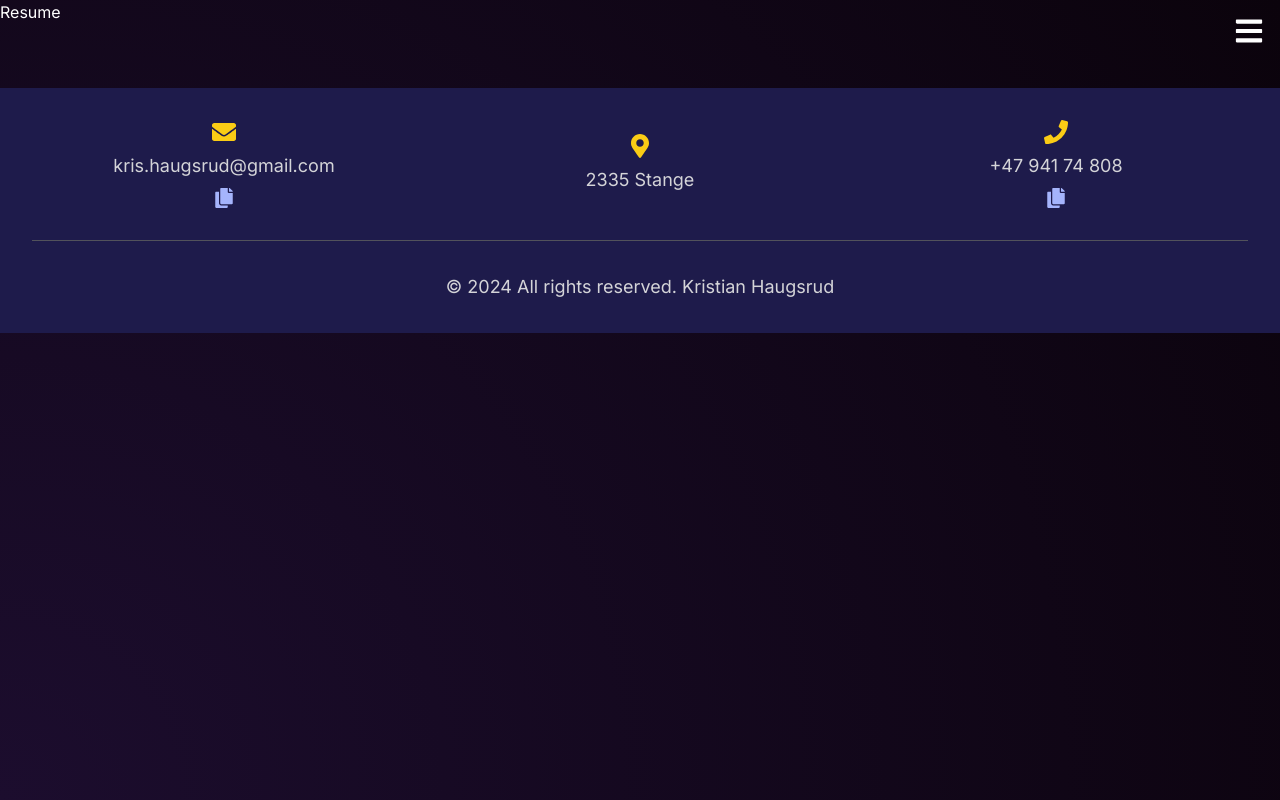
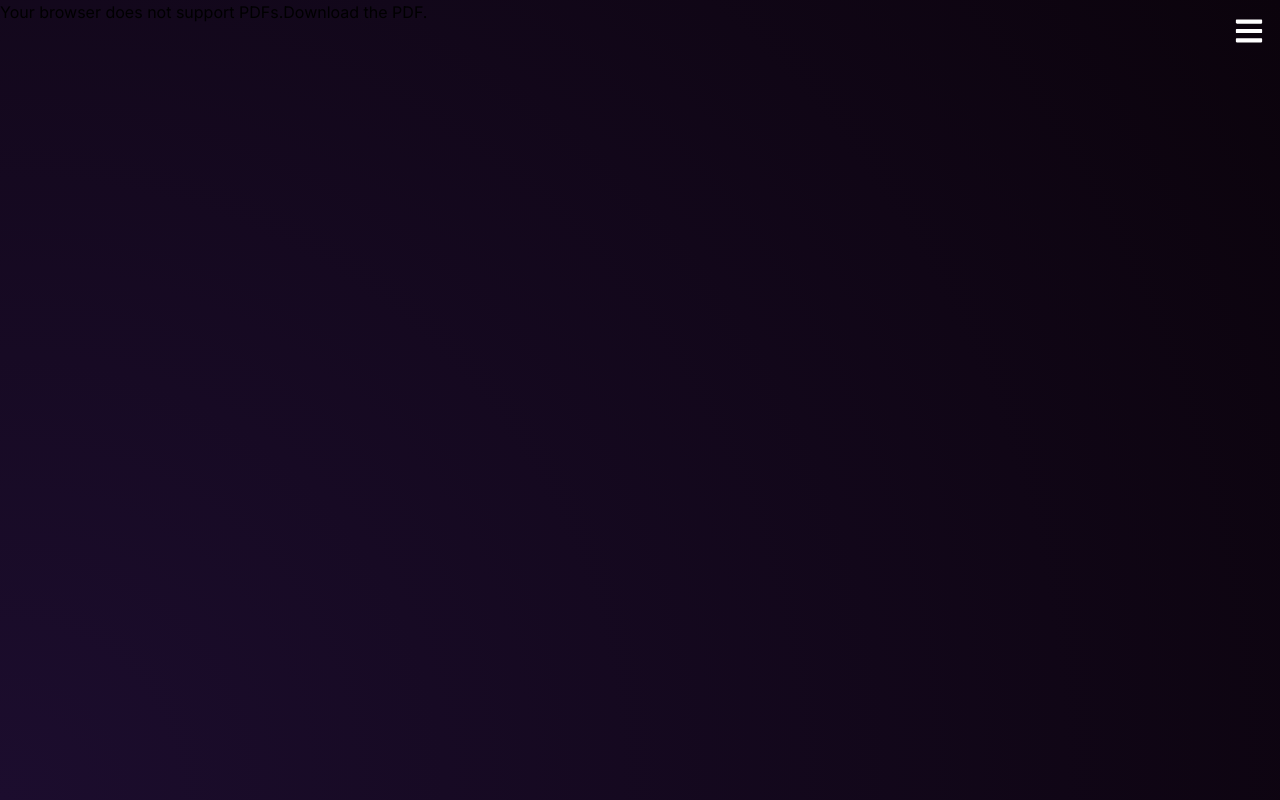
Before and after one commit to Konge5678/Portfolio, a Next.js app: page /Resume in a window 1280 px wide. Shown: the top 800 px of the page. Built offline with nearby package versions, Linux system fonts and the light colour scheme.

Commit message:
Push for safety

```diff
--- a/src/app/Resume/page.tsx
+++ b/src/app/Resume/page.tsx
@@ -1,7 +1,31 @@
+"use client";
+
+import { useEffect } from "react";
+
 export default function Resume() {
-    return (
-      <div>
-        <h1 className="text-white">Resume</h1>
-      </div>
-    );
-  }
+  useEffect(() => {
+    document.body.style.margin = "0";
+    document.body.style.padding = "0";
+    document.documentElement.style.height = "100%";
+    document.body.style.height = "100%";
+  }, []);
+
+  return (
+    <div style={{ width: "100vw", height: "100vh", margin: 0, padding: 0 }}>
+      <object
+        data="/CV.pdf"
+        type="application/pdf"
+        width="100%"
+        height="100%"
+        style={{ display: "block", border: "none" }}>
+        <p>
+          Your browser does not support PDFs.
+          <a href="/CV.pdf" target="_blank">
+            Download the PDF
+          </a>
+          .
+        </p>
+      </object>
+    </div>
+  );
+}
--- a/src/components/ProjectList.tsx
+++ b/src/components/ProjectList.tsx
@@ -1,5 +1,5 @@
-import React from 'react';
-import { MdOutlineArrowOutward } from 'react-icons/md';
+import React from "react";
+import { MdOutlineArrowOutward } from "react-icons/md";
 
 interface Project {
   year: string;
@@ -27,33 +27,37 @@ const ProjectList: React.FC<ProjectListProps> = ({ projects = [] }) => {
         projects.map((project, index) => (
           <div
             key={index}
-            className="grid grid-cols-1 md:grid-cols-4 text-left gap-4 border-b border-gray-700 py-4"
-          >
+            className="grid grid-cols-1 md:grid-cols-4 text-left gap-4 border-b border-gray-700 py-4">
             <div className="col-span-1">
-              <span className="text-customPurple text-sm block">{project.year}</span>
+              <span className="text-customPurple text-sm block">
+                {project.year}
+              </span>
               <div className="block md:hidden">
                 <a
                   href={project.link}
                   target="_blank"
                   rel="noopener noreferrer"
-                  className="text-yellow-500 text-lg font-semibold block group hover:text-yellow-400 transition-colors duration-200"
-                >
+                  className="text-yellow-400 text-lg font-semibold block group hover:text-yellow-500 transition-colors duration-200">
                   {project.projectName}
                   <MdOutlineArrowOutward className="inline-block ml-1 group-hover:transform group-hover:translate-x-1 group-hover:-translate-y-1 transition-transform duration-200" />
                 </a>
               </div>
-              <div className="hidden md:block text-yellow-500 text-lg font-semibold">
+              <div className="hidden md:block text-yellow-400 text-lg font-semibold">
                 {project.projectName}
               </div>
             </div>
 
             <div className="hidden md:block col-span-1">
-              <span className="text-gray-400 text-sm">{project.organization}</span>
+              <span className="text-gray-400 text-sm">
+                {project.organization}
+              </span>
             </div>
 
             <div className="hidden md:flex col-span-1 flex-wrap justify-start items-start gap-2">
               {project.technologies.map((tech, index) => (
-                <span key={index} className="bg-customPurple text-white text-sm px-3 py-1 rounded-full mt-2  ">
+                <span
+                  key={index}
+                  className="bg-customPurple text-white text-sm px-3 py-1 rounded-full mt-2  ">
                   {tech}
                 </span>
               ))}
@@ -64,8 +68,7 @@ const ProjectList: React.FC<ProjectListProps> = ({ projects = [] }) => {
                 href={project.link}
                 target="_blank"
                 rel="noopener noreferrer"
-                className="text-yellow-500 text-sm block group hover:text-yellow-400 transition-colors duration-200"
-              >
+                className="text-yellow-400 text-sm block group hover:text-yellow-500 transition-colors duration-200">
                 {new URL(project.link).hostname}
                 <MdOutlineArrowOutward className="inline-block ml-1 group-hover:transform group-hover:translate-x-1 group-hover:-translate-y-1 transition-transform duration-200" />
               </a>
@@ -73,7 +76,9 @@ const ProjectList: React.FC<ProjectListProps> = ({ projects = [] }) => {
           </div>
         ))
       ) : (
-        <div className="text-center text-gray-400 mt-4">No projects available.</div>
+        <div className="text-center text-gray-400 mt-4">
+          No projects available.
+        </div>
       )}
     </div>
   );
```
Also changed, not shown: 1 other file (tests, documents, lock files or other folders).
